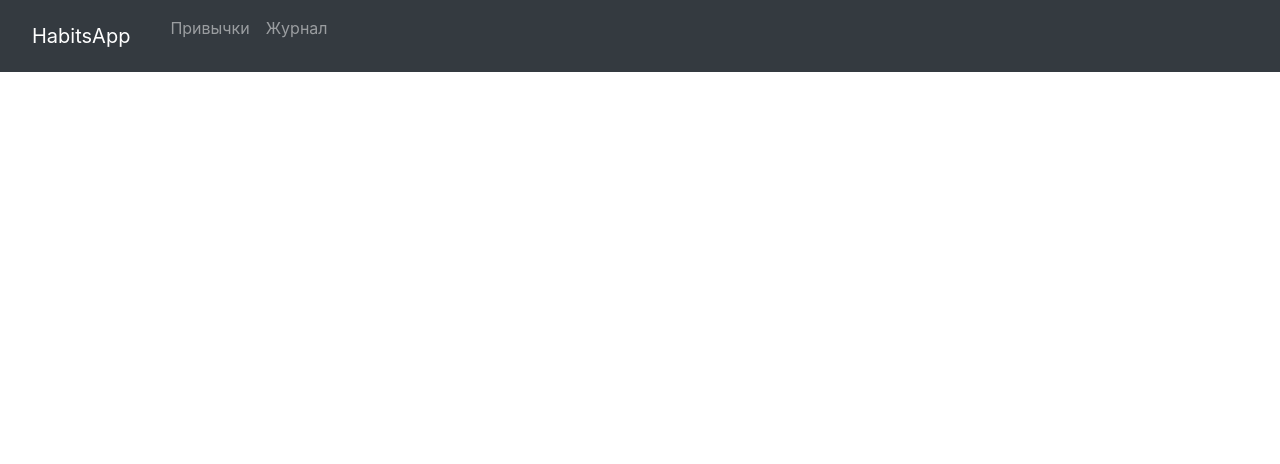
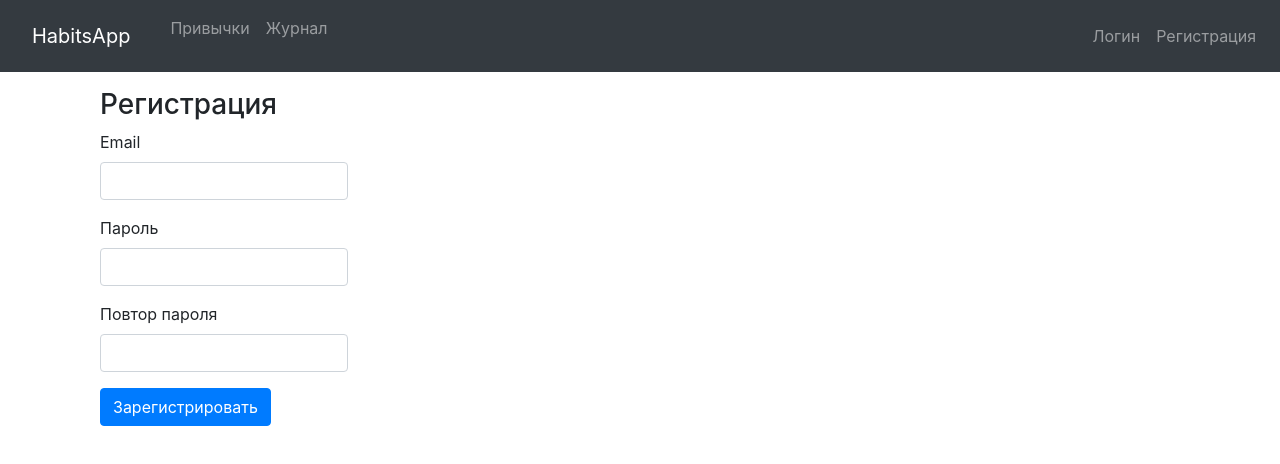
Before and after one commit to smartdevkz/HabitsApp-frontend, a React (Create React App) app: page /user/register in a window 1280 px wide. Shown: the top 464 px of the page. Built offline with nearby package versions, Linux system fonts and the light colour scheme.

Commit message:
Added User Login/Registration

```diff
--- a/src/App.js
+++ b/src/App.js
@@ -8,7 +8,7 @@ function App() {
     <nav className="navbar navbar-expand navbar-dark bg-dark">
       <div className="navbar-nav mr-auto">
         <nav className="navbar navbar-light">
-          <a className="navbar-brand" href="#">
+          <a className="navbar-brand" href="/">
             HabitsApp
           </a>
         </nav>
@@ -23,6 +23,20 @@ function App() {
           </Link>
         </li>
       </div>
+      <div className="navbar-collapse collapse w-100 order-3 dual-collapse2">
+        <ul className="navbar-nav ml-auto">
+          <li className="nav-item">
+            <Link to={"/user/login"} className="nav-link">
+              Логин
+            </Link>
+          </li>
+          <li className="nav-item">
+            <Link to={"/user/register"} className="nav-link">
+              Регистрация
+            </Link>
+          </li>
+        </ul>
+      </div>
     </nav>
   );
 }
--- /dev/null
+++ b/src/Utils.js
@@ -0,0 +1,22 @@
+export function setCookie(cname, cvalue, exdays) {
+  var d = new Date();
+  d.setTime(d.getTime() + exdays * 24 * 60 * 60 * 1000);
+  var expires = "expires=" + d.toUTCString();
+  document.cookie = cname + "=" + cvalue + ";" + expires + ";path=/";
+}
+
+export function getCookie(cname) {
+  var name = cname + "=";
+  var decodedCookie = decodeURIComponent(document.cookie);
+  var ca = decodedCookie.split(";");
+  for (var i = 0; i < ca.length; i++) {
+    var c = ca[i];
+    while (c.charAt(0) === " ") {
+      c = c.substring(1);
+    }
+    if (c.indexOf(name) === 0) {
+      return c.substring(name.length, c.length);
+    }
+  }
+  return "";
+}
--- a/src/components/journal.component.js
+++ b/src/components/journal.component.js
@@ -61,13 +61,13 @@ export default class Journal extends Component {
   }
 
   fillHabitJournal(item, daysCount) {
-    var arr = new Array();
+    var arr = [];
 
     var k = 0;
     for (var i = 0; i < daysCount; i++) {
       if (item.journals.length > k) {
         var d = new Date(item.journals[k].date).getDate();
-        if (d == i + 1) {
+        if (d === i + 1) {
           console.log("d=" + d + " i=" + (i + 1));
           console.log(item.journals[k]);
           arr.push(item.journals[k]);
--- /dev/null
+++ b/src/components/users-login.component.js
@@ -0,0 +1,98 @@
+import React, { Component } from "react";
+import UserService from "../services/user.service";
+
+export default class UserLogin extends Component {
+  constructor(props) {
+    super(props);
+
+    this.state = {
+      email: "",
+      password: "",
+    };
+
+    this.onChangeEmail = this.onChangeEmail.bind(this);
+    this.onChangePassword = this.onChangePassword.bind(this);
+  }
+
+  render() {
+    return (
+      <div className="col-md-3">
+        <h3>Вход</h3>
+        <div className="form-group">
+          <label htmlFor="email">Email</label>
+          <input
+            type="email"
+            className="form-control"
+            id="email"
+            required
+            name="email"
+            value={this.state.email}
+            onChange={this.onChangeEmail}
+          />
+        </div>
+        <div className="form-group">
+          <label htmlFor="password">Пароль</label>
+          <input
+            type="password"
+            className="form-control"
+            id="password"
+            required
+            name="password"
+            value={this.state.password}
+            onChange={this.onChangePassword}
+          />
+        </div>
+        <button
+          type="submit"
+          className="btn btn-primary"
+          onClick={() => this.login()}
+        >
+          Войти
+        </button>
+      </div>
+    );
+  }
+
+  onChangeEmail(e) {
+    const oldUser = this.state;
+    oldUser.email = e.target.value;
+    this.setState(oldUser);
+  }
+
+  onChangePassword(e) {
+    const oldUser = this.state;
+    oldUser.password = e.target.value;
+    this.setState(oldUser);
+  }
+
+  login() {
+    const user = this.state;
+    console.log(user);
+    UserService.login(user)
+      .then((res) => {
+        console.log(res.data.data);
+        this.eraseCookie("token");
+        this.setCookie("token", res.data.data);
+        UserService.getCurrentUser()
+          .then((res2) => {
+            console.log(res2.data);
+            localStorage.setItem("currentUser", res2.data.data);
+          })
+          .then((err2) => {});
+      })
+      .catch((err) => {
+        console.log(err);
+      });
+  }
+
+  setCookie(cname, cvalue, exdays) {
+    var d = new Date();
+    d.setTime(d.getTime() + exdays * 24 * 60 * 60 * 1000);
+    var expires = "expires=" + d.toUTCString();
+    document.cookie = cname + "=" + cvalue + ";" + expires + ";path=/";
+  }
+
+  eraseCookie(name) {
+    document.cookie = name + "=; Max-Age=-99999999;";
+  }
+}
--- /dev/null
+++ b/src/components/users-registration.component.js
@@ -0,0 +1,110 @@
+import React, { Component } from "react";
+import UserService from "../services/user.service";
+
+export default class UserRegistration extends Component {
+  constructor(props) {
+    super(props);
+
+    this.state = {
+      user: {
+        email: "",
+        password: "",
+        password_retype: "",
+      },
+      is_submitted: false,
+    };
+
+    this.onChangeEmail = this.onChangeEmail.bind(this);
+    this.onChangePassword = this.onChangePassword.bind(this);
+    this.onChangePasswordRetype = this.onChangePasswordRetype.bind(this);
+  }
+
+  render() {
+    return this.state.is_submitted ? (
+      <span>Регистрация прошла успешно</span>
+    ) : (
+      <div className="col-md-3">
+        <h3>Регистрация</h3>
+        <div className="form-group">
+          <label htmlFor="email">Email</label>
+          <input
+            type="email"
+            className="form-control"
+            id="email"
+            required
+            name="email"
+            value={this.state.email}
+            onChange={this.onChangeEmail}
+          />
+        </div>
+        <div className="form-group">
+          <label htmlFor="password">Пароль</label>
+          <input
+            type="password"
+            className="form-control"
+            id="password"
+            required
+            name="password"
+            value={this.state.password}
+            onChange={this.onChangePassword}
+          />
+        </div>
+        <div className="form-group">
+          <label htmlFor="password_retype">Повтор пароля</label>
+          <input
+            type="password"
+            className="form-control"
+            id="password_retype"
+            required
+            name="password_retype"
+            value={this.state.password_retype}
+            onChange={this.onChangePasswordRetype}
+          />
+        </div>
+        <button
+          type="submit"
+          className="btn btn-primary"
+          onClick={() => this.register()}
+        >
+          Зарегистрировать
+        </button>
+      </div>
+    );
+  }
+
+  onChangeEmail(e) {
+    const old = this.state;
+    old.user.email = e.target.value;
+    this.setState(old);
+  }
+
+  onChangePassword(e) {
+    const old = this.state;
+    old.user.password = e.target.value;
+    this.setState(old);
+  }
+
+  onChangePasswordRetype(e) {
+    const old = this.state;
+    old.user.password_retype = e.target.value;
+    this.setState(old);
+  }
+
+  register() {
+    const user = this.state.user;
+
+    if (user.password !== user.password_retype) {
+      console.log("password and password retype are not the same");
+      return;
+    }
+
+    UserService.register(user)
+      .then((res) => {
+        console.log(res.data);
+        this.setState({ is_submitted: true });
+      })
+      .catch((err) => {
+        console.log(err);
+      });
+  }
+}
--- a/src/http-common.js
+++ b/src/http-common.js
@@ -1,8 +1,17 @@
 import axios from "axios";
+import { getCookie } from "./Utils";
+
+let getHeaders = () => {
+  let headers = { "Content-type": "application/json" };
+  let token = getCookie("token");
+  if (token) {
+    console.log(token);
+    headers["Authorization"] = "Bearer " + token;
+  }
+  return headers;
+};
 
 export default axios.create({
-  baseURL: "http://localhost:8080/",
-  headers: {
-    "Content-type": "application/json"
-  }
+  baseURL: "http://localhost:8080",
+  headers: getHeaders(),
 });
--- a/src/index.js
+++ b/src/index.js
@@ -7,6 +7,8 @@ import App from "./App";
 import * as serviceWorker from "./serviceWorker";
 import HabitsList from "./components/habits-list.component";
 import Journal from "./components/journal.component";
+import UserLogin from "./components/users-login.component";
+import UserRegistration from "./components/users-registration.component";
 
 ReactDOM.render(
   <BrowserRouter>
@@ -15,6 +17,8 @@ ReactDOM.render(
       <Switch>
         <Route exact path="/habits" component={HabitsList} />
         <Route exact path="/journal" component={Journal} />
+        <Route exact path="/user/login" component={UserLogin} />
+        <Route exact path="/user/register" component={UserRegistration} />
       </Switch>
     </div>
   </BrowserRouter>,
--- a/src/services/journal.service.js
+++ b/src/services/journal.service.js
@@ -1,4 +1,3 @@
-import Axios from "axios";
 import http from "../http-common";
 
 class JournalDataService {
--- /dev/null
+++ b/src/services/user.service.js
@@ -0,0 +1,24 @@
+import http from "../http-common";
+import { getCookie } from "../Utils";
+
+class UserDataService {
+  register(user) {
+    delete user.password_retype;
+    return http.post("user", JSON.stringify(user));
+  }
+
+  login(user) {
+    return http.post("generateToken", JSON.stringify(user));
+  }
+
+  getCurrentUser() {
+    let token = getCookie("token");
+    //TODO нужно пересоздать http c token
+    delete require.cache[require.resolve('../http-common')];
+    require('../http-common');
+
+    return http.get("user/current");
+  }
+}
+
+export default new UserDataService();
```
